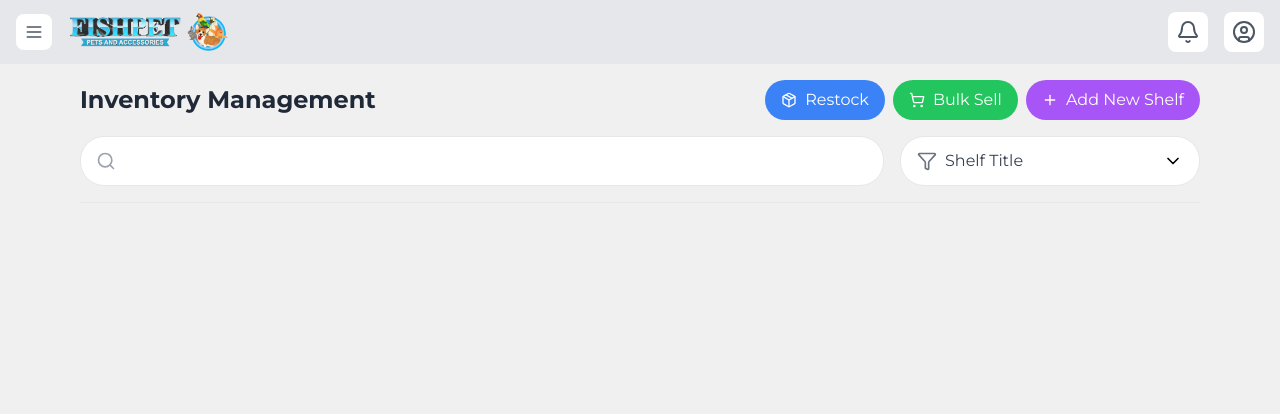
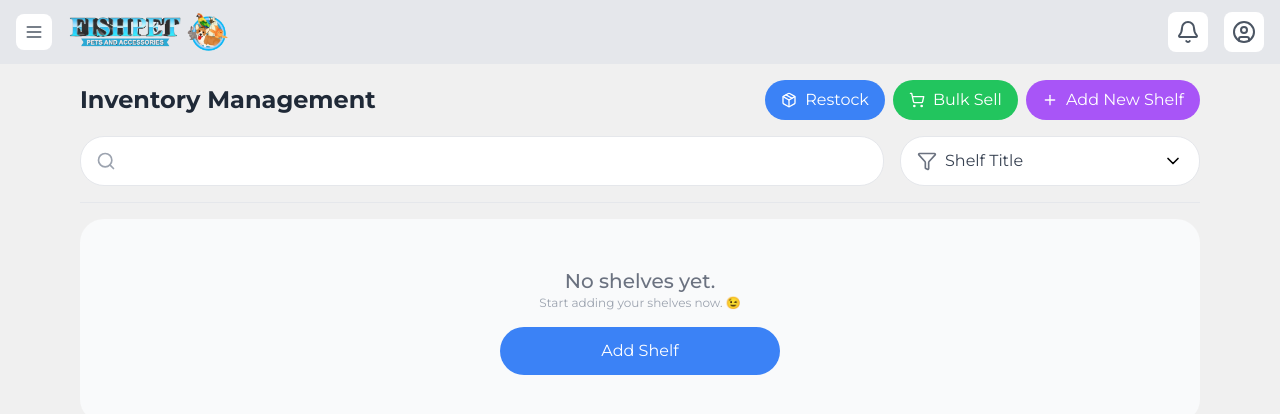
Before and after one commit to eimryst/Fishpet-Inventory-System, a React (Vite) app: page /stocks in a window 1280 px wide. Shown: the top 414 px of the page. Built offline with nearby package versions, Linux system fonts and the light colour scheme.

Commit message:
develop: Added more tasks to readme file. Added empty shelf to stocks page. Stocks page is on hold for now. Proceeding to sales history.

```diff
--- a/src/pages/Stocks.jsx
+++ b/src/pages/Stocks.jsx
@@ -36,7 +36,7 @@ export default function Stocks() {
         </div>
 
         {/* Search and Filter */}
-        <div className="flex gap-4">
+        <div className="flex gap-4 pb-4 border-b border-gray-200">
           <div className="flex-1 relative">
             <input
               type="text"
@@ -57,6 +57,18 @@ export default function Stocks() {
             </button>
           </div>
         </div>
+
+        {/* Shelves */}
+        {/* Empty state of the shelves */}
+        <div className="text-center py-12 bg-gray-50 rounded-3xl">
+          <h3 className="text-xl font-medium text-gray-500">No shelves yet.</h3>
+          <p className="text-gray-400 mb-4 text-xs">
+            Start adding your shelves now. 😉
+          </p>
+          <button className="bg-blue-500 hover:bg-blue-600 text-white px-4 py-3 rounded-3xl transition-colors w-full sm:w-1/4">
+            Add Shelf
+          </button>
+        </div>
       </div>
     </div>
   );
```
Also changed, not shown: 1 other file (tests, documents, lock files or other folders).
